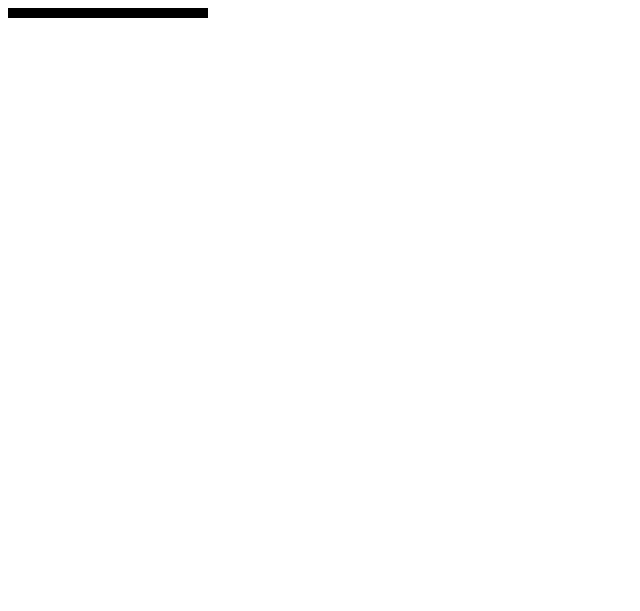
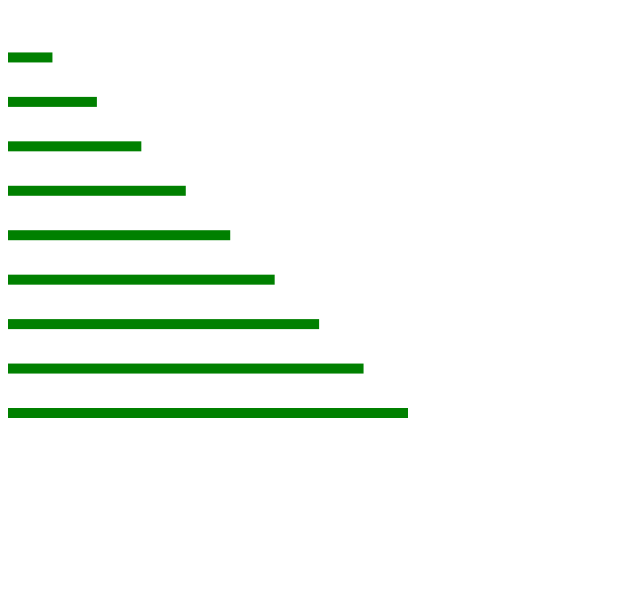
Before and after one commit to it6/d3-visuals, a plain HTML site: page 180409-working/index.html in a window 1280 px wide. Shown: the whole page, without its empty margins (0-640 px from the left). Drawn offline with nearby package versions, Linux system fonts and the light colour scheme.

Commit message:
cleanup bar chart

```diff
--- a/180409-working/index.html
+++ b/180409-working/index.html
@@ -3,6 +3,7 @@
 
 <head>
   <meta charset="UTF-8">
+  <link rel="stylesheet" href="./style.css">
   <title>index</title>
 </head>
 
--- a/180409-working/script.js
+++ b/180409-working/script.js
@@ -1,25 +1,16 @@
 window.onload = () => {
-  // const width = 960,
-  //   height = 500,
-  //   svg = d3
-  //     .select("body")
-  //     .append("svg")
-  //     .attr("width", width)
-  //     .attr("height", height),
-  //   primaryGroup = svg.append("g").attr("transform", `translate(480, 250)`);
-
-  console.log(11, d3);
-  const data = [1, 2, 3, 4, 5, 6, 7, 8];
-  const yScale = d3
-    .scaleLinear()
-    .domain([0, d3.max(data)])
-    .range([0, 200]);
-
-  const svg = d3
-    .select('body')
-    .append('svg')
-    .attr('width', () => 400)
-    .attr('height', () => 600);
+  const width = 400,
+    height = 600,
+    data = [1, 2, 3, 4, 5, 6, 7, 8, 9],
+    yScale = d3
+      .scaleLinear()
+      .domain([0, d3.max(data)])
+      .range([0, height / 1.5]),
+    svg = d3
+      .select('body')
+      .append('svg')
+      .attr('width', () => width)
+      .attr('height', () => height);
 
   svg
     .selectAll('rect')
@@ -27,7 +18,7 @@ window.onload = () => {
     .enter()
     .append('rect')
     .attr('x', d => 0)
-    .attr('yq', d => yScale(d))
+    .attr('y', d => yScale(d))
     .attr('height', d => 10)
     .attr('width', d => yScale(d));
 };
--- /dev/null
+++ b/180409-working/style.css
@@ -0,0 +1,3 @@
+svg {
+  fill: green;
+}
```
